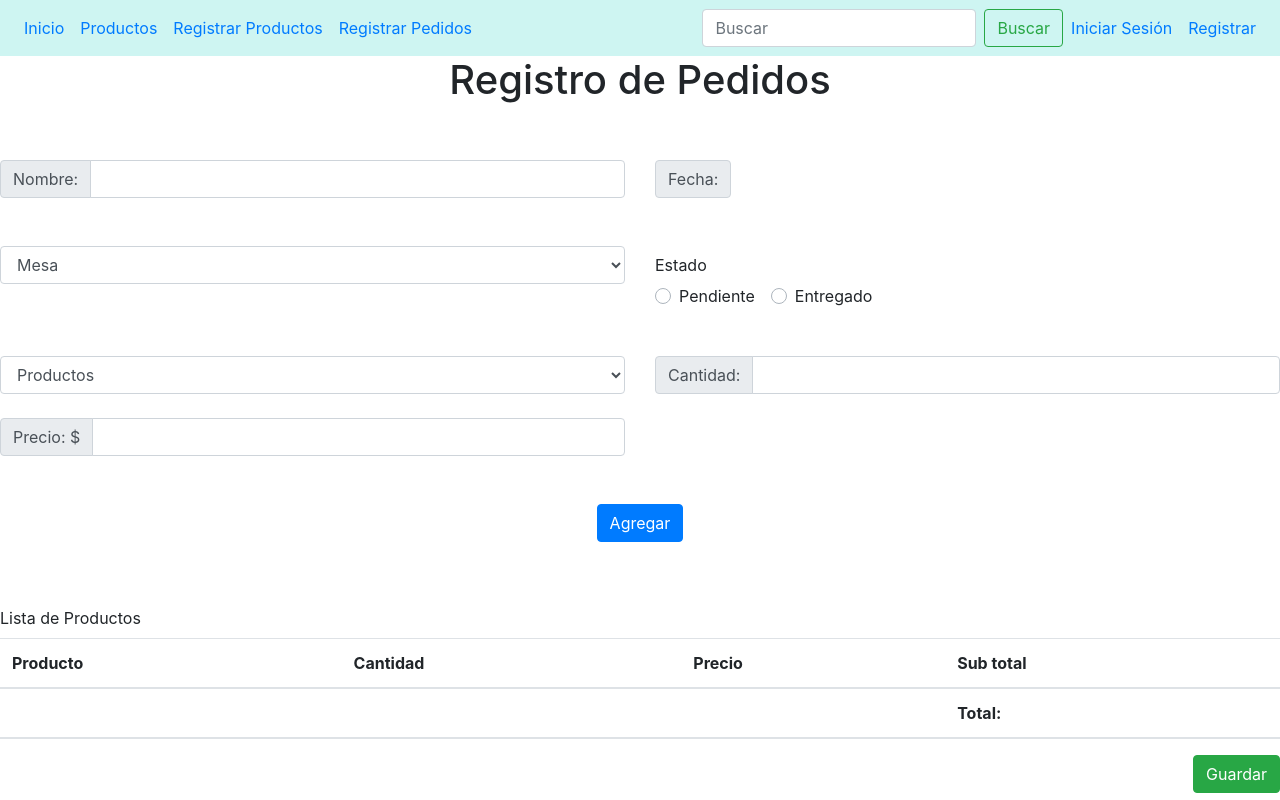
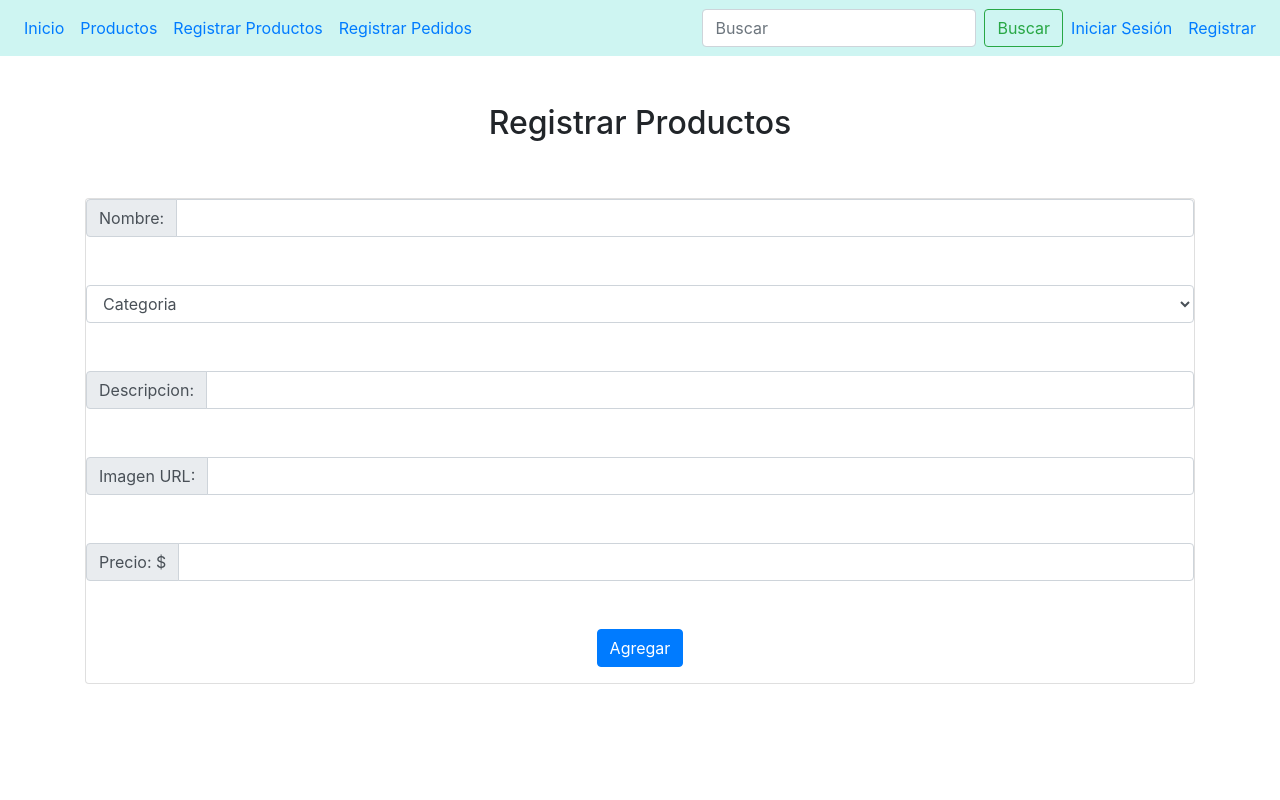
Before and after one commit to David-Yanez/PizzeriaWeb, an Angular app in the folder frontend/: page /registropro in a window 1280 px wide. Before the commit this address led to /. Built offline with nearby package versions, Linux system fonts and the light colour scheme.

Commit message:
Implementacion del servicio de Productos

```diff
--- a/frontend/src/app/app-routing.module.ts
+++ b/frontend/src/app/app-routing.module.ts
@@ -1,7 +1,16 @@
 import { NgModule } from '@angular/core';
 import { Routes, RouterModule } from '@angular/router';
 
-const routes: Routes = [];
+
+import { ProductosComponent} from './components/productos/productos.component';
+import {PedidosComponent} from './components/pedidos/pedidos.component';
+import {InicioComponent} from './components/inicio/inicio.component';
+
+const routes: Routes = [
+  {path: '', component: InicioComponent},
+  {path: 'registropro', component: ProductosComponent},
+  {path: 'registroped', component: PedidosComponent}
+];
 
 @NgModule({
   imports: [RouterModule.forRoot(routes)],
--- a/frontend/src/app/app.component.html
+++ b/frontend/src/app/app.component.html
@@ -11,13 +11,13 @@
         <a class="nav-link" href="/">Inicio</a>
       </li>
       <li class="nav-item">
-        <a class="nav-link" href="/">Productos</a>
+        <a class="nav-link" href="/productos">Productos</a>
       </li>
        <li class="nav-item">
-        <a class="nav-link" href="/">Registrar Productos</a>
+        <a class="nav-link" href="/registropro">Registrar Productos</a>
       </li>
           <li class="nav-item">
-        <a class="nav-link" href="/">Registrar Pedidos</a>
+        <a class="nav-link" href="/registroped">Registrar Pedidos</a>
       </li>
 
 
@@ -42,7 +42,8 @@
 
 </div>
 
-<app-pedidos></app-pedidos>
+ <!--  <app-pedidos></app-pedidos>  -->
+<router-outlet></router-outlet>
 
 
 <router-outlet></router-outlet>
--- a/frontend/src/app/app.module.ts
+++ b/frontend/src/app/app.module.ts
@@ -6,12 +6,14 @@ import { AppRoutingModule } from './app-routing.module';
 import { AppComponent } from './app.component';
 import { PedidosComponent } from './components/pedidos/pedidos.component';
 import { ProductosComponent } from './components/productos/productos.component';
+import { InicioComponent } from './components/inicio/inicio.component';
 
 @NgModule({
   declarations: [
     AppComponent,
     PedidosComponent,
-    ProductosComponent
+    ProductosComponent,
+    InicioComponent
   ],
   imports: [
     BrowserModule,
--- /dev/null
+++ b/frontend/src/app/components/inicio/inicio.component.html
@@ -0,0 +1 @@
+<p>inicio works!</p>
--- /dev/null
+++ b/frontend/src/app/components/inicio/inicio.component.ts
@@ -0,0 +1,15 @@
+import { Component, OnInit } from '@angular/core';
+
+@Component({
+  selector: 'app-inicio',
+  templateUrl: './inicio.component.html',
+  styleUrls: ['./inicio.component.css']
+})
+export class InicioComponent implements OnInit {
+
+  constructor() { }
+
+  ngOnInit(): void {
+  }
+
+}
--- a/frontend/src/app/components/productos/productos.component.html
+++ b/frontend/src/app/components/productos/productos.component.html
@@ -1 +1,86 @@
-<p>productos works!</p>
+<div class="container">
+    <br>
+    <br>
+<h2 class="text-center"s>Registrar Productos</h2>
+<br>
+<br>
+
+<div class="card">
+   <div class="row">
+       <div class="col-12">
+        <div class="input-group">
+            <div class="input-group-prepend">
+            <span class="input-group-text" >Nombre: </span>
+            </div>
+            <input type="text" class="form-control"  >
+            </div>
+
+       </div>
+
+       <div class="col-12">
+        <br>
+        <br>
+         <select id="inputState" class="form-control">
+           <option selected>Categoria</option>
+           <option>Pizzas</option>
+           <option>Bebidas</option>
+           <option>Entradas</option>
+           <option>Lasañas</option>
+         </select>
+       </div>
+
+       <div class="col-12">
+        <br>
+        <br>
+        <div class="input-group">
+            <div class="input-group-prepend">
+            <span class="input-group-text" >Descripcion: </span>
+            </div>
+            <input type="text" class="form-control"  >
+            </div>
+
+       </div>
+
+       <div class="col-12">
+        <br>
+        <br>
+        <div class="input-group">
+            <div class="input-group-prepend">
+            <span class="input-group-text" >Imagen URL: </span>
+            </div>
+            <input type="text" class="form-control"  >
+            </div>
+
+       </div>
+
+       <div class="col-12">
+        <br>
+        <br>
+        <div class="input-group">
+            <div class="input-group-prepend">
+            <span class="input-group-text" >Precio: $</span>
+            </div>
+            <input type="text" class="form-control"  >
+            </div>
+
+       </div>
+
+
+       <div class="col-12">
+        <br>
+        <br>
+      <p class="text-center"><button class="btn btn-primary">Agregar</button></p>
+      </div>
+
+
+
+
+   </div>
+
+
+</div>
+
+
+
+
+</div>
--- a/frontend/src/app/models/producto.ts
+++ b/frontend/src/app/models/producto.ts
@@ -1,5 +1,5 @@
 export class Producto {
-
+_id:string;
     nobre: string;
     categoria: string;
     descripcion: string;
```
Also changed, not shown: frontend/src/app/services/producto.service.ts (+22 -4 lines), frontend/src/app/components/inicio/inicio.component.css (added), 1 other file (tests, documents, lock files or other folders).
